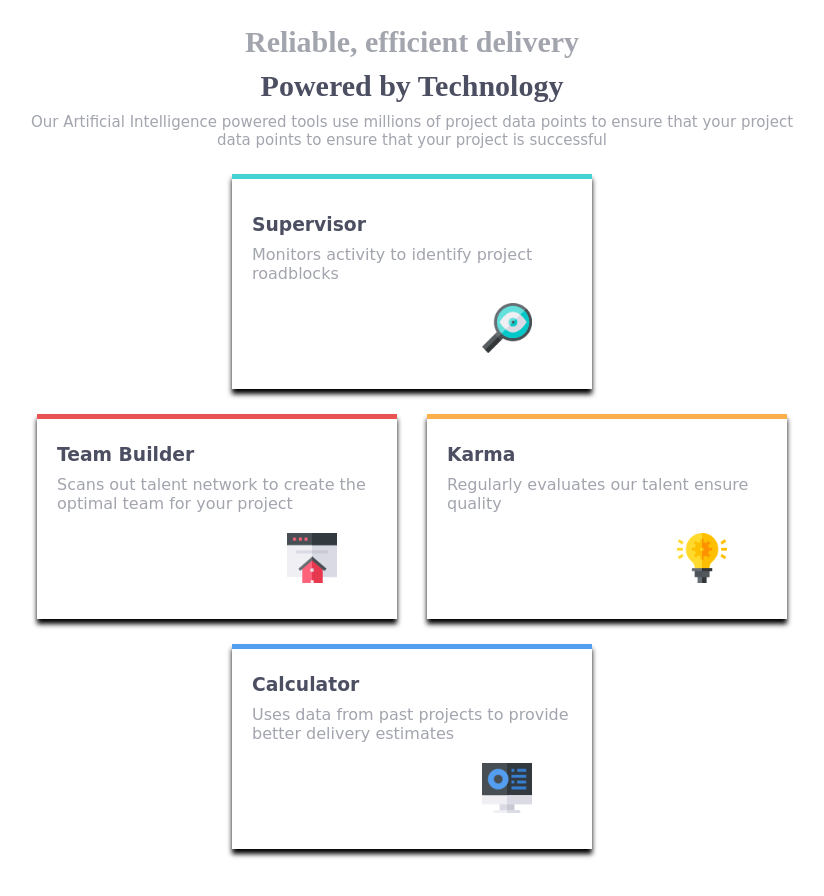
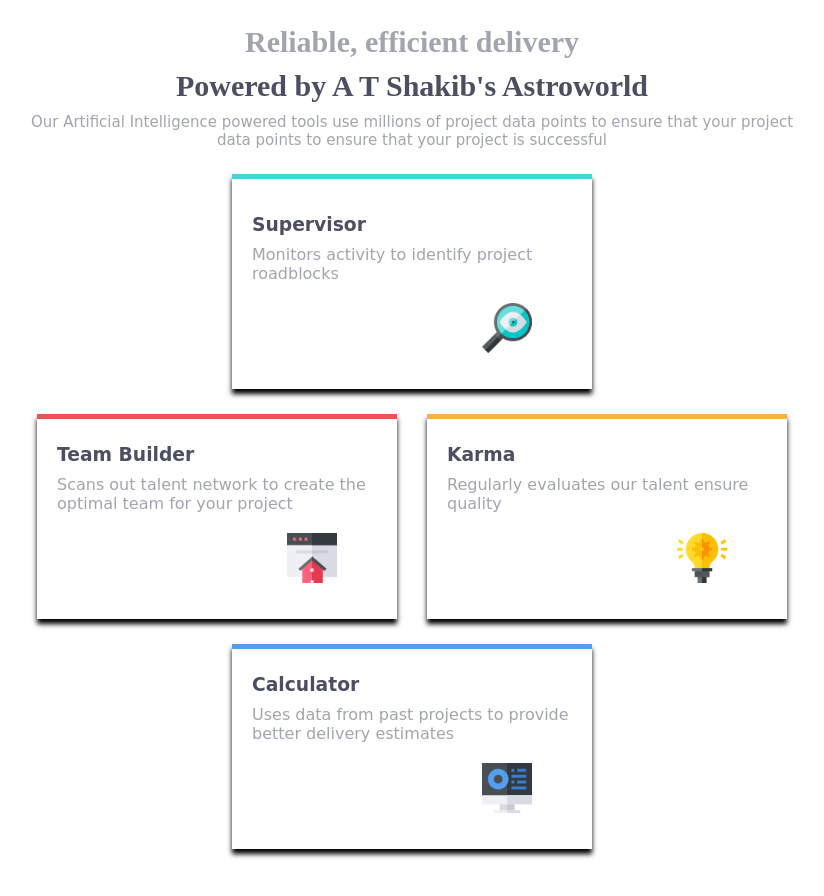
Before and after one commit to atshakib/Design-Website, a plain HTML site: page div6/index.html in a window 1280 px wide. Shown: the whole page, without its empty margins (228-1052 px from the left). Drawn offline with Linux system fonts and the light colour scheme.

Commit message:
added sixth div

```diff
--- a/div6/index.html
+++ b/div6/index.html
@@ -94,7 +94,7 @@
 <body>
     <div class="texts">
         <h1 id="one">Reliable, efficient delivery</h1>
-        <h1 id="two">Powered by Technology</h1>
+        <h1 id="two">Powered by A T Shakib's Astroworld</h1>
         <p id="three">Our Artificial Intelligence powered tools use millions of project data points to ensure that your project data points to ensure that your project is successful</p>
     </div>
     <div class="cards">
```
